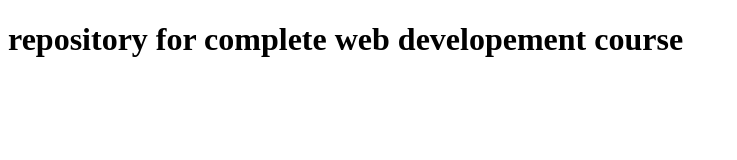
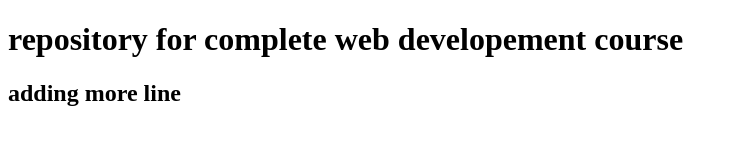
Before and after one commit to sajuti19/my-second-repo, a plain HTML site: page index.html in a window 1280 px wide. Shown: the whole page, without its empty margins (0-737 px from the left). Drawn offline with Linux system fonts and the light colour scheme.

Commit message:
line added

```diff
--- a/index.html
+++ b/index.html
@@ -8,5 +8,6 @@
 </head>
 <body>
     <h1>repository for complete web developement course</h1>
+    <h2>adding more line</h2>
 </body>
 </html>
```
